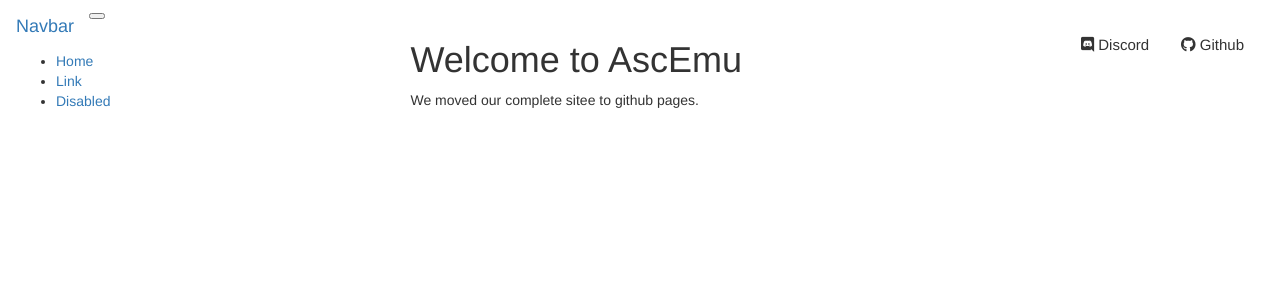
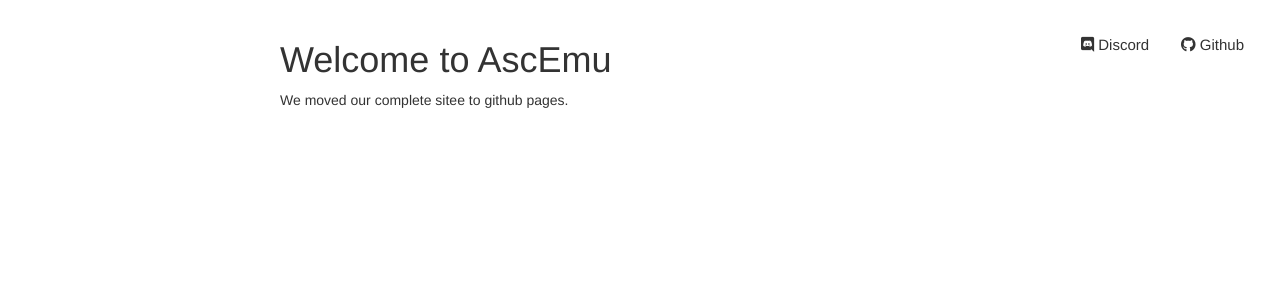
Before and after one commit to schnek/AEsite, a Jekyll site: the page built from index.md, in a window 1280 px wide. Shown: the top 300 px of the page. Built offline with Jekyll 4.4.1, drawn with Linux system fonts in a browser that asks for light colours; nearby versions of some CDN libraries; a script that is not in the unit is left out.

Commit message:
Update sidebar.html

```diff
--- a/_includes/sidebar.html
+++ b/_includes/sidebar.html
@@ -1,21 +1 @@
 <!-- Image and text -->
-<nav class="navbar navbar-expand-lg navbar-light bg-light">
-  <a class="navbar-brand" href="#">Navbar</a>
-  <button class="navbar-toggler" type="button" data-toggle="collapse" data-target="#navbarTogglerDemo02" aria-controls="navbarTogglerDemo02" aria-expanded="false" aria-label="Toggle navigation">
-    <span class="navbar-toggler-icon"></span>
-  </button>
-
-  <div class="collapse navbar-collapse" id="navbarTogglerDemo02">
-    <ul class="navbar-nav mr-auto mt-2 mt-lg-0">
-      <li class="nav-item active">
-        <a class="nav-link" href="#">Home <span class="sr-only">(current)</span></a>
-      </li>
-      <li class="nav-item">
-        <a class="nav-link" href="#">Link</a>
-      </li>
-      <li class="nav-item">
-        <a class="nav-link disabled" href="#">Disabled</a>
-      </li>
-    </ul>
-  </div>
-</nav>
```
